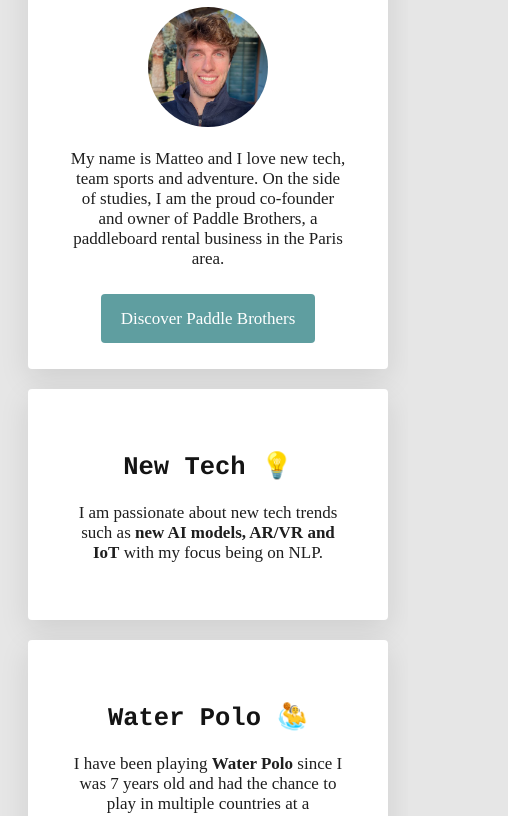
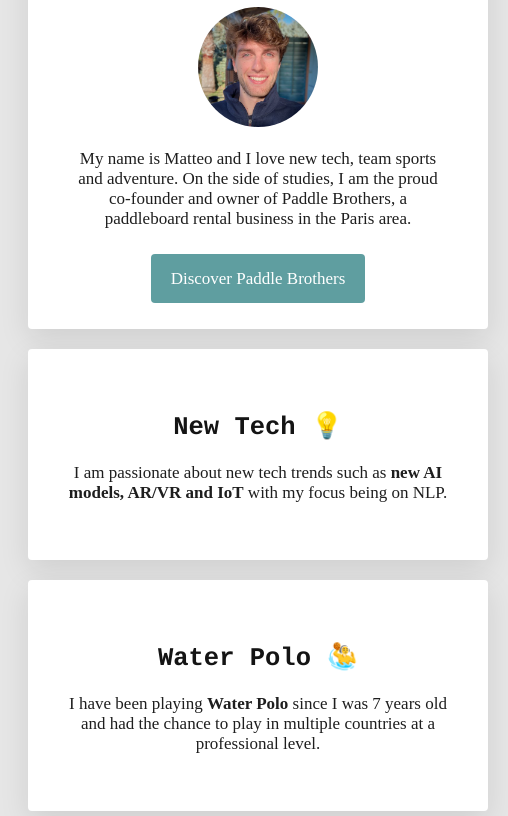
Before and after one commit to matteooo-pro/my-profile, a plain HTML site: page index.html in a window 390 px wide. Shown: the part 199-1015 px from the top of the page, 508 px wide, since content can reach past the window. Drawn offline with Linux system fonts and the light colour scheme.

Commit message:
Update style.css

```diff
--- a/style.css
+++ b/style.css
@@ -49,12 +49,6 @@ a:hover{
   }
 }
 
-@media(max-width: 540px){
-  .container{
-    width: 400px;
-  }
-}
-
 .card-white{
   background-color: white;
   padding: 40px;
```
